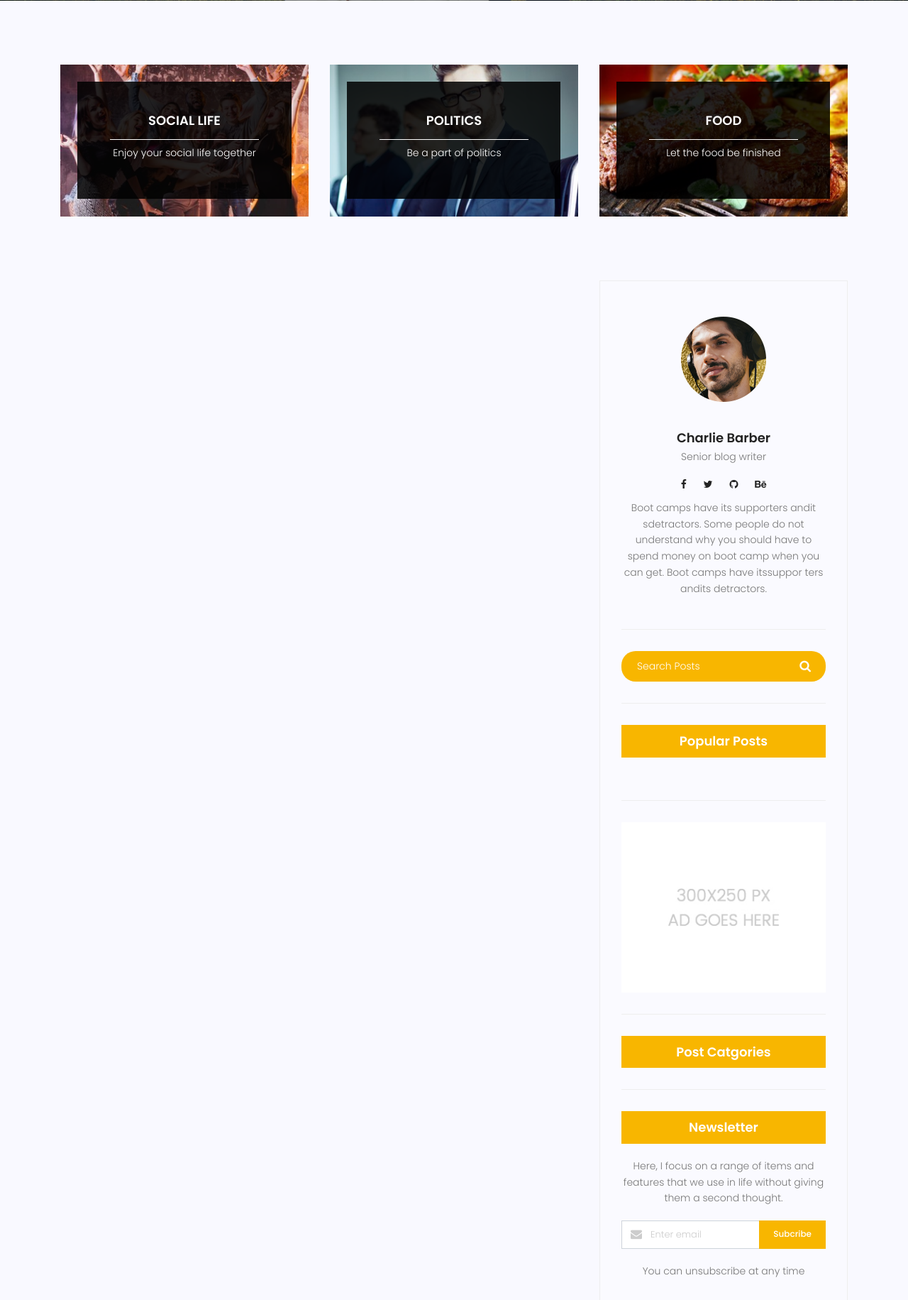
After one commit to SaraNajafi/mysite, a Django app: page /blog/search/ in a window 1280 px wide. The commit adds this page. Shown: the part 687-2518 px from the top of the page at 71% size. Run offline with Django 3.2, Linux system fonts and the light colour scheme; data that the repository does not hold is empty; some libraries are stand-ins or nearby versions.

Commit message:
template tags
using template tags to complete the website.

```diff
--- /dev/null
+++ b/blog/templatetags/blog-tags.py
@@ -0,0 +1,32 @@
+from django import template
+
+from blog.models import Post
+from blog.models import Category
+
+register = template.Library()
+
+@register.simple_tag
+def function(a):
+    return a+2
+
+@register.inclusion_tag('popularposts.html')
+def popularposts():
+    posts = Post.objects.filter(status=1).order_by('-published_date')[:2]
+    return {'posts': posts}
+
+
+
+@register.inclusion_tag('blog/popular-posts.html')
+def latestposts():
+    posts = Post.objects.filter(status=1).order_by('-published_date')[:5]
+    return {'posts': posts}
+
+@register.inclusion_tag('blog/post-categories.html')
+def postcategories():
+    posts= Post.objects.filter(status=1)
+    categories= Category.objects.all()
+    cat_dict={}
+    for name in categories:
+        cat_dict[name]=posts.filter(category=name).count()
+
+    return {'categories':cat_dict}
--- a/blog/urls.py
+++ b/blog/urls.py
@@ -6,6 +6,10 @@
     #path('url address, 'view', name)
     path('',blog_view, name='blog'),
     path('<int:pid>', blog_single, name='single'),
-    #path('post-<int:pid>', blog_test, name='test')
+    path('category/<str:cat_name>', blog_view, name='category'),
+    path('author/<str:author_username>',blog_view, name='author'),
+    path('search/', blog_search,name='search'),
+    path('test', blog_test, name='test')
+
 
 ]
--- a/blog/views.py
+++ b/blog/views.py
@@ -1,25 +1,73 @@
+from contextlib import nullcontext
 import datetime
 from django.shortcuts import render,get_object_or_404
 from blog.models import Post
 from django.utils import timezone
+from django.core.paginator import Paginator, EmptyPage, PageNotAnInteger
 # Create your views here.
-def blog_view(request):
+def blog_view(request,cat_name=None, author_username=None):
     posts=Post.objects.filter(published_date__lte= datetime.datetime.now())
+    if cat_name!=None:
+        posts=posts.filter(category__name=cat_name)
+    if author_username:
+        posts=posts.filter(author__username=author_username)
+    posts = Paginator(posts,3)
+    try:
+        page_number=request.GET.get('page')
+        posts=posts.get_page(page_number)
+    except PageNotAnInteger:
+        posts=posts.get_page(1)
+    except EmptyPage:
+        posts=posts.get_page(1)
     context= {'posts': posts}
     return render(request, 'blog/blog-home.html', context)
 
 def blog_single(request, pid):
     post=get_object_or_404(Post, id=pid, status=1)
-    context={'post': post}
+    prev=post
+    next=post
+
+    blogs=Post.objects.filter(status=1)
+    for i in range(len(blogs)-1):
+        if blogs[i].id==post.id:
+            if i==0:
+                prev=blogs[i]
+                next=blogs[i+1]
+            elif i==len(blogs)-1:
+                prev=blogs[i-1]
+                next=blogs[i]
+            else:
+                prev=blogs[i-1]
+                next=blogs[i+1]
+
+
+
+    context={'post': post, 'prev': prev, 'next': next}
     return render(request, 'blog/blog-single.html', context)
 
 
 
+def blog_category(request, cat_name):
+    posts=Post.objects.filter(status=1)
+    posts=posts.filter(category__name=cat_name)
+    context={'posts': posts}
+    return render(request, 'blog/blog-home.html', context)
+
+def blog_test(request):
+    # post=Post.objects.get(id=pid)
+    # post.counted_views=post.counted_views+1
+    # post.save()
+    # context= {'post': post}
+    return render(request, 'test.html')
 
 
-def blog_test(request,pid):
-    post=Post.objects.get(id=pid)
-    post.counted_views=post.counted_views+1
-    post.save()
-    context= {'post': post}
-    return render(request, 'test.html',context)
+def blog_search(request):
+    posts=Post.objects.filter(published_date__lte= datetime.datetime.now())
+    #print(request)
+    if request.method == 'GET':
+        #print(request.GET.get('s'))
+        if s := request.GET.get('s'):
+            posts = posts.filter(content__contains=s)
+
+    context= {'posts': posts}
+    return render(request, 'blog/blog-home.html', context)
--- a/mysite/statics/css/main.css
+++ b/mysite/statics/css/main.css
@@ -3652,10 +3652,12 @@
 
 .widget-wrap .popular-post-widget .popular-post-list {
   margin-top: 30px;
+
 }
 
 .widget-wrap .popular-post-widget .popular-post-list .thumb img {
   width: 100%;
+  max-width: 100px;
 }
 
 .widget-wrap .popular-post-widget .single-post-list {
--- a/mysite/templates/blog/blog-home.html
+++ b/mysite/templates/blog/blog-home.html
@@ -1,4 +1,5 @@
 	{% load static %}
+	{% load blog-tags %}
 	<!DOCTYPE html>
 	<html lang="zxx" class="no-js">
 	<head>
@@ -175,11 +176,11 @@
 								<div class="col-lg-3  col-md-3 meta-details">
 									<ul class="tags">
 										{% for cat in post.category.all %}
-										<li><a href="#"></a>{{cat.name}}</a>{% if not forloop.last %},{% endif %}</li>
+										<li><a href="{% url 'blog:category' cat_name=cat.name %}">{{cat.name}}</a>{% if not forloop.last %},{% endif %}</li>
 										{% endfor %}
 									</ul>
 									<div class="user-details row">
-										<p class="user-name col-lg-12 col-md-12 col-6"><a href="#">Mark wiens</a> <span class="lnr lnr-user"></span></p>
+										<p class="user-name col-lg-12 col-md-12 col-6"><a href="{% url 'blog:author' author_username=post.author.username %}">{{post.author.get_full_name}}</a> <span class="lnr lnr-user"></span></p>
 										<p class="date col-lg-12 col-md-12 col-6"><a href="#">{{post.published_date|date:"M d D"}}</a> <span class="lnr lnr-calendar-full"></span></p>
 										<p class="view col-lg-12 col-md-12 col-6"><a href="#">1.2M Views</a> <span class="lnr lnr-eye"></span></p>
 										<p class="comments col-lg-12 col-md-12 col-6"><a href="#">06 Comments</a> <span class="lnr lnr-bubble"></span></p>
@@ -191,7 +192,7 @@
 									</div>
 									<a class="posts-title" href="{% url 'blog:single' pid=post.id %}"><h3>{{post.title}}</h3></a>
 									<p class="excert">
-										{{post.content|truncatechars:9}}
+										{{post.content|truncatewords:20}}
 									</p>
 									<a href="blog-single.html" class="primary-btn">View More</a>
 								</div>
@@ -199,131 +200,50 @@
 							{% endfor %}
 		                    <nav class="blog-pagination justify-content-center d-flex">
 		                        <ul class="pagination">
+									{% if posts.has_previous %}
 		                            <li class="page-item">
-		                                <a href="#" class="page-link" aria-label="Previous">
+		                                <a href="?page={{ posts.previous_page_number }}" class="page-link" aria-label="Previous">
 		                                    <span aria-hidden="true">
 		                                        <span class="lnr lnr-chevron-left"></span>
 		                                    </span>
 		                                </a>
 		                            </li>
-		                            <li class="page-item"><a href="#" class="page-link">01</a></li>
-		                            <li class="page-item active"><a href="#" class="page-link">02</a></li>
-		                            <li class="page-item"><a href="#" class="page-link">03</a></li>
-		                            <li class="page-item"><a href="#" class="page-link">04</a></li>
-		                            <li class="page-item"><a href="#" class="page-link">09</a></li>
+									{% endif %}
+									{% for i in posts.paginator.page_range %}
+		                            <li class="page-item"><a href="?page={{i}}" class="page-link">{{i}}</a></li>
+									{% endfor %}
+
+
+									{% if posts.has_next %}
 		                            <li class="page-item">
-		                                <a href="#" class="page-link" aria-label="Next">
+		                                <a href="?page={{ posts.next_page_number }}" class="page-link" aria-label="Next">
 		                                    <span aria-hidden="true">
 		                                        <span class="lnr lnr-chevron-right"></span>
 		                                    </span>
 		                                </a>
 		                            </li>
+									{% endif %}
 		                        </ul>
+
 		                    </nav>
 						</div>
 						<div class="col-lg-4 sidebar-widgets">
 							<div class="widget-wrap">
-								<div class="single-sidebar-widget search-widget">
-									<form class="search-form" action="#">
-			                            <input placeholder="Search Posts" name="search" type="text" onfocus="this.placeholder = ''" onblur="this.placeholder = 'Search Posts'" >
-			                            <button type="submit"><i class="fa fa-search"></i></button>
-			                        </form>
-								</div>
+
+
+
 
 								{% include 'blog/blog-writer.html' %}
+								{% include 'blog/blog-search.html' %}
 
-
-								<div class="single-sidebar-widget popular-post-widget">
-									<h4 class="popular-title">Popular Posts</h4>
-									<div class="popular-post-list">
-										<div class="single-post-list d-flex flex-row align-items-center">
-											<div class="thumb">
-												<img class="img-fluid" src="{% static 'img/blog/pp1.jpg' %}" alt="">
-											</div>
-											<div class="details">
-												<a href="blog-single.html"><h6>Space The Final Frontier</h6></a>
-												<p>02 Hours ago</p>
-											</div>
-										</div>
-										<div class="single-post-list d-flex flex-row align-items-center">
-											<div class="thumb">
-												<img class="img-fluid" src="{% static 'img/blog/pp2.jpg' %}" alt="">
-											</div>
-											<div class="details">
-												<a href="blog-single.html"><h6>The Amazing Hubble</h6></a>
-												<p>02 Hours ago</p>
-											</div>
-										</div>
-										<div class="single-post-list d-flex flex-row align-items-center">
-											<div class="thumb">
-												<img class="img-fluid" src="{% static 'img/blog/pp3.jpg' %}" alt="">
-											</div>
-											<div class="details">
-												<a href="blog-single.html"><h6>Astronomy Or Astrology</h6></a>
-												<p>02 Hours ago</p>
-											</div>
-										</div>
-										<div class="single-post-list d-flex flex-row align-items-center">
-											<div class="thumb">
-												<img class="img-fluid" src="{% static 'img/blog/pp4.jpg' %}" alt="">
-											</div>
-											<div class="details">
-												<a href="blog-single.html"><h6>Asteroids telescope</h6></a>
-												<p>02 Hours ago</p>
-											</div>
-										</div>
-									</div>
-								</div>
+								{% latestposts %}
 								<div class="single-sidebar-widget ads-widget">
 									<a href="#"><img class="img-fluid" src="{% static 'img/blog/ads-banner.jpg' %}" alt=""></a>
 								</div>
-								<div class="single-sidebar-widget post-category-widget">
-									<h4 class="category-title">Post Catgories</h4>
-									<ul class="cat-list">
-										<li>
-											<a href="#" class="d-flex justify-content-between">
-												<p>Technology</p>
-												<p>37</p>
-											</a>
-										</li>
-										<li>
-											<a href="#" class="d-flex justify-content-between">
-												<p>Lifestyle</p>
-												<p>24</p>
-											</a>
-										</li>
-										<li>
-											<a href="#" class="d-flex justify-content-between">
-												<p>Fashion</p>
-												<p>59</p>
-											</a>
-										</li>
-										<li>
-											<a href="#" class="d-flex justify-content-between">
-												<p>Art</p>
-												<p>29</p>
-											</a>
-										</li>
-										<li>
-											<a href="#" class="d-flex justify-content-between">
-												<p>Food</p>
-												<p>15</p>
-											</a>
-										</li>
-										<li>
-											<a href="#" class="d-flex justify-content-between">
-												<p>Architecture</p>
-												<p>09</p>
-											</a>
-										</li>
-										<li>
-											<a href="#" class="d-flex justify-content-between">
-												<p>Adventure</p>
-												<p>44</p>
-											</a>
-										</li>
-									</ul>
-								</div>
+
+								{% postcategories %}
+
+
 								<div class="single-sidebar-widget newsletter-widget">
 									<h4 class="newsletter-title">Newsletter</h4>
 									<p>
--- /dev/null
+++ b/mysite/templates/blog/blog-search.html
@@ -0,0 +1,7 @@
+{% load static %}
+<div class="single-sidebar-widget search-widget">
+    <form class="search-form" action="{% url 'blog:search' %}" method="get">
+        <input placeholder="Search Posts" name="s" type="text" onfocus="this.placeholder = ''" onblur="this.placeholder = 'Search Posts'" >
+        <button type="submit"><i class="fa fa-search"></i></button>
+    </form>
+</div>
--- /dev/null
+++ b/mysite/templates/blog/popular-posts.html
@@ -0,0 +1,18 @@
+{% load static %}
+{% load blog-tags %}
+<div class="single-sidebar-widget popular-post-widget">
+									<h4 class="popular-title">Popular Posts</h4>
+									<div class="popular-post-list">
+                                        {% for post in posts %}
+										<div class="single-post-list d-flex flex-row align-items-center">
+											<div class="thumb">
+												<img class="img-fluid" src="{{post.image.url}}" alt="">
+											</div>
+											<div class="details">
+												<a href="{% url 'blog:single' pid=post.id %}"><h6>{{post.title}}</h6></a>
+												<p>{{post.published_date|date:'D M'}}</p>
+											</div>
+										</div>
+                                        {% endfor %}
+									</div>
+								</div>
--- /dev/null
+++ b/mysite/templates/blog/post-categories.html
@@ -0,0 +1,16 @@
+{% load static %}
+{% load blog-tags %}
+<div class="single-sidebar-widget post-category-widget">
+    <h4 class="category-title">Post Catgories</h4>
+    <ul class="cat-list">
+        {% for name,count in categories.items %}
+        <li>
+            <a href="{% url 'blog:category' cat_name=name %}" class="d-flex justify-content-between">
+                <p>{{name}}</p>
+                <p>{{count}}</p>
+            </a>
+        </li>
+        {% endfor %}
+
+    </ul>
+</div>
--- a/mysite/templates/test.html
+++ b/mysite/templates/test.html
@@ -1,3 +1,5 @@
+
+{% load blog-tags %}
 <!DOCTYPE html>
 <html lang="en">
 <head>
@@ -7,8 +9,7 @@
     <title>Document</title>
 </head>
 <body>
-<p>{{post.title}}</p>
-<p>{{post.counted_views}}</p>
+<p>{% popularposts %}</p>
 
 
 
```
Also changed, not shown: mysite/templates/blog/blog-single.html (+6 -23 lines), mysite/templates/popularposts.html (added, +8 -0 lines), blog/templatetags/__init__.py (added), mysite/media/blog/d1.jpg (added), mysite/media/blog/d2.jpg (added).
